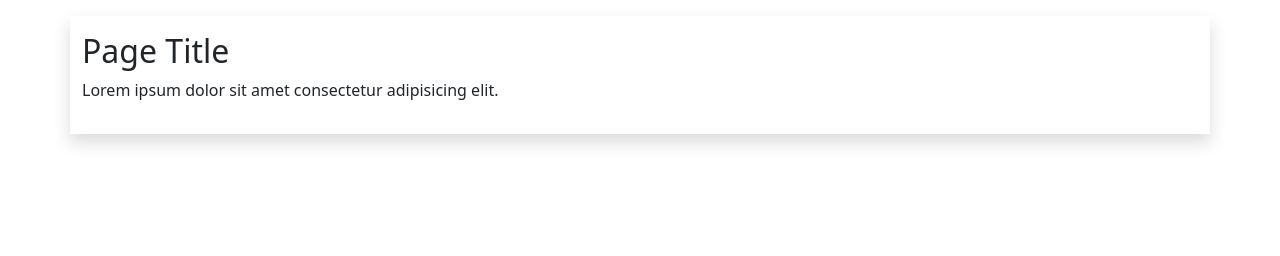
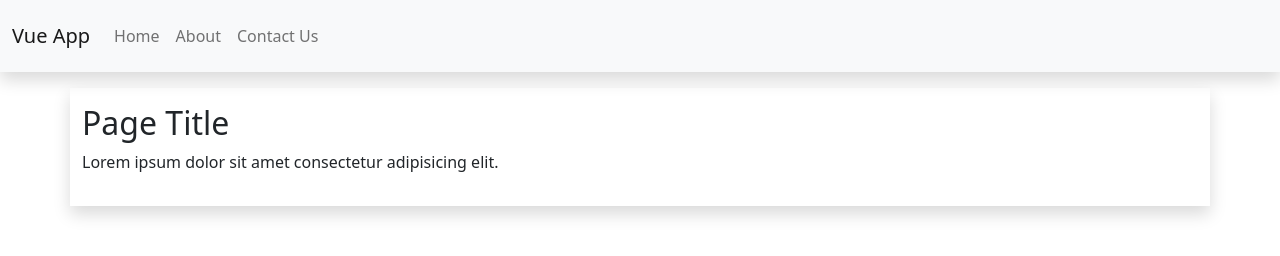
Before and after one commit to tgsnimesh/vuejs-quick-start, a plain HTML site: page index.html in a window 1280 px wide. Drawn offline with nearby package versions, Linux system fonts and the light colour scheme.

Commit message:
Use loops to generate content
Add new navigation bar top of the index.html page.
Create new Vue instance and mount navigation bar to it.

```diff
--- a/index.html
+++ b/index.html
@@ -14,6 +14,20 @@
     <script src="https://unpkg.com/vue@3/dist/vue.global.js"></script>
   </head>
   <body>
+    <!-- Navigation bar -->
+    <nav class="navbar navbar-expand-lg navbar-light bg-light py-3 shadow">
+      <div class="container-fluid">
+        <a class="navbar-brand" href="#">Vue App</a>
+        <div class="collapse navbar-collapse" id="navbarNav">
+          <ul class="navbar-nav">
+            <!-- generate nav link from navlinks data option -->
+            <li class="nav-item" v-for="link in navLinks">
+              <a class="nav-link" aria-current="page" href="">{{ link }}</a>
+            </li>
+          </ul>
+        </div>
+      </div>
+    </nav>
     <!-- App -->
     <div id="app" class="container py-3 my-3 shadow">
       <h2>{{ title }}</h2>
@@ -25,6 +39,14 @@
     Vue.createApp({
       data() {
         return {
+          navLinks: ["Home", "About", "Contact Us"],
+        };
+      },
+    }).mount("nav");
+
+    Vue.createApp({
+      data() {
+        return {
           title: "Page Title",
           content: "Lorem ipsum dolor sit amet consectetur adipisicing elit.",
         };
```
